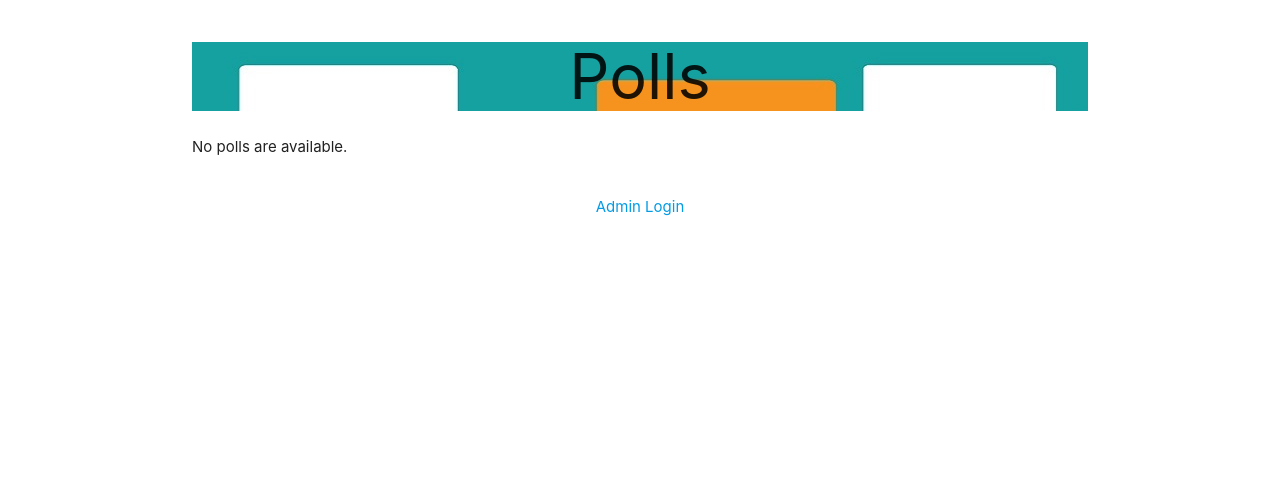
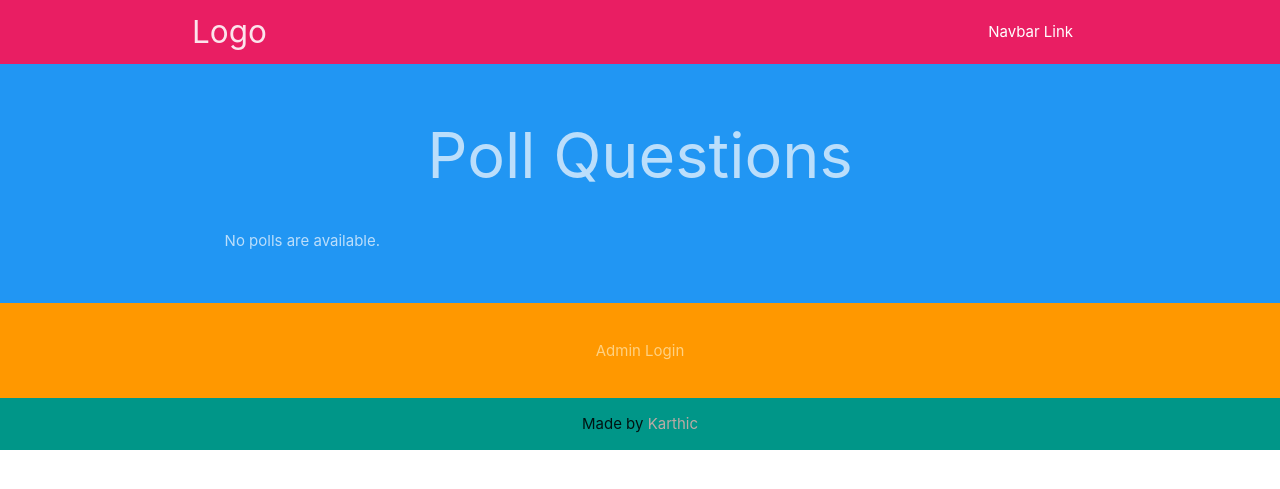
Before and after one commit to karthic25/django-polls, a Django app: page / in a window 1280 px wide. Shown: the top 489 px of the page. Run offline with Django 3.2, Linux system fonts and the light colour scheme; data that the repository does not hold is empty.

Commit message:
customized with materializedcss classes

```diff
--- a/polls/static/polls/css/style.css
+++ b/polls/static/polls/css/style.css
@@ -1,3 +1,3 @@
 h1 {
-    background: white url("../images/background.jpg") repeat-x;
+    background-color: aqua;
 }
--- a/polls/templates/polls/index.html
+++ b/polls/templates/polls/index.html
@@ -2,11 +2,11 @@
 
 {% block content %}
 {% if latest_question_list %}
-    <ul>
+	<div class="collection">
     {% for question in latest_question_list %}
-        <li><a href="{% url 'polls:details' question.id %}">{{ question.question_text }}</a></li>
+        <a href="{% url 'polls:details' question.id %}" class="collection-item blue lighten-1 blue-text text-lighten-5">{{ question.question_text }}</a>
     {% endfor %}
-    </ul>
+	</div>
 {% else %}
     <p>No polls are available.</p>
 {% endif %}
--- a/polls/templates/polls/layout.html
+++ b/polls/templates/polls/layout.html
@@ -3,19 +3,52 @@
 <!DOCTYPE html>
 <html lang = "en">
 <head>
+	<link href="https://fonts.googleapis.com/icon?family=Material+Icons" rel="stylesheet">
+	<link rel="stylesheet" href="https://cdnjs.cloudflare.com/ajax/libs/materialize/1.0.0/css/materialize.min.css">
+	<!-- <link rel="stylesheet" type="text/css" href="{% static 'polls/css/style.css' %}"> -->
 	<title>Polling</title>
-	<link rel="stylesheet" href="https://cdnjs.cloudflare.com/ajax/libs/materialize/1.0.0/css/materialize.min.css">
-	<link rel="stylesheet" type="text/css" href="{% static 'polls/css/style.css' %}">
 </head>
 <body>
-	<header class="container center-align">
-		<h1>Polls</h1>
-	</header>
+	<nav class="pink" role="navigation">
+	    <div class="nav-wrapper container">
+	        <a id="logo-container" href="#" class="brand-logo pink-text text-lighten-5">Logo</a>
+	        <ul class="right hide-on-med-and-down pink-text text-lighten-5">
+	            <li><a href="#">Navbar Link</a></li>
+	        </ul>
+	        <ul id="nav-mobile" class="sidenav pink-text text-lighten-5">
+	            <li><a href="#">Navbar Link</a></li>
+	        </ul>
+	        <a href="#" data-target="nav-mobile" class="sidenav-trigger"><i class="material-icons">menu</i></a>
+	    </div>
+	</nav>
 
-	<div class="container">
-		{% block content %}
-		{% endblock %}<br>
-		<a style="display: block" class="center-align" href="/admin">Admin Login</a>
+	<div class="section blue" id="index-banner">
+        <h1 class="header center blue-text text-lighten-4">Poll Questions</h1>
+        <div class="row">
+            <div class="col s8 offset-s2 blue-text text-lighten-4">
+            {% block content %}
+			{% endblock %}
+			</div>
+        </div>
+       <!--  <div class="row center">
+            <a href="http://materializecss.com/getting-started.html" id="download-button" class="btn-large waves-effect waves-light orange">Get Started</a>
+        </div> -->
+	</div>
+
+	<div class="section orange">
+		<div class="row center">
+			<div class="col s12"><br>
+				<a href="/admin" style="color: #ffd180;">Admin Login</a>
+			</div>
+		</div>
+	</div>
+
+	<div class="footer-copyright teal">
+		<div class="container">
+			<div class="section center">
+				Made by <a class="brown-text text-lighten-3" href="http://github.com/karthic25/">Karthic</a>
+			</div>
+		</div>
 	</div>
 
 	<script src="https://ajax.googleapis.com/ajax/libs/jquery/3.3.1/jquery.min.js"></script>
```
Also changed, not shown: polls/templates/polls/details.html (+5 -3 lines), polls/templates/polls/results.html (+4 -4 lines), polls/static/polls/images/background.jpg (deleted).
